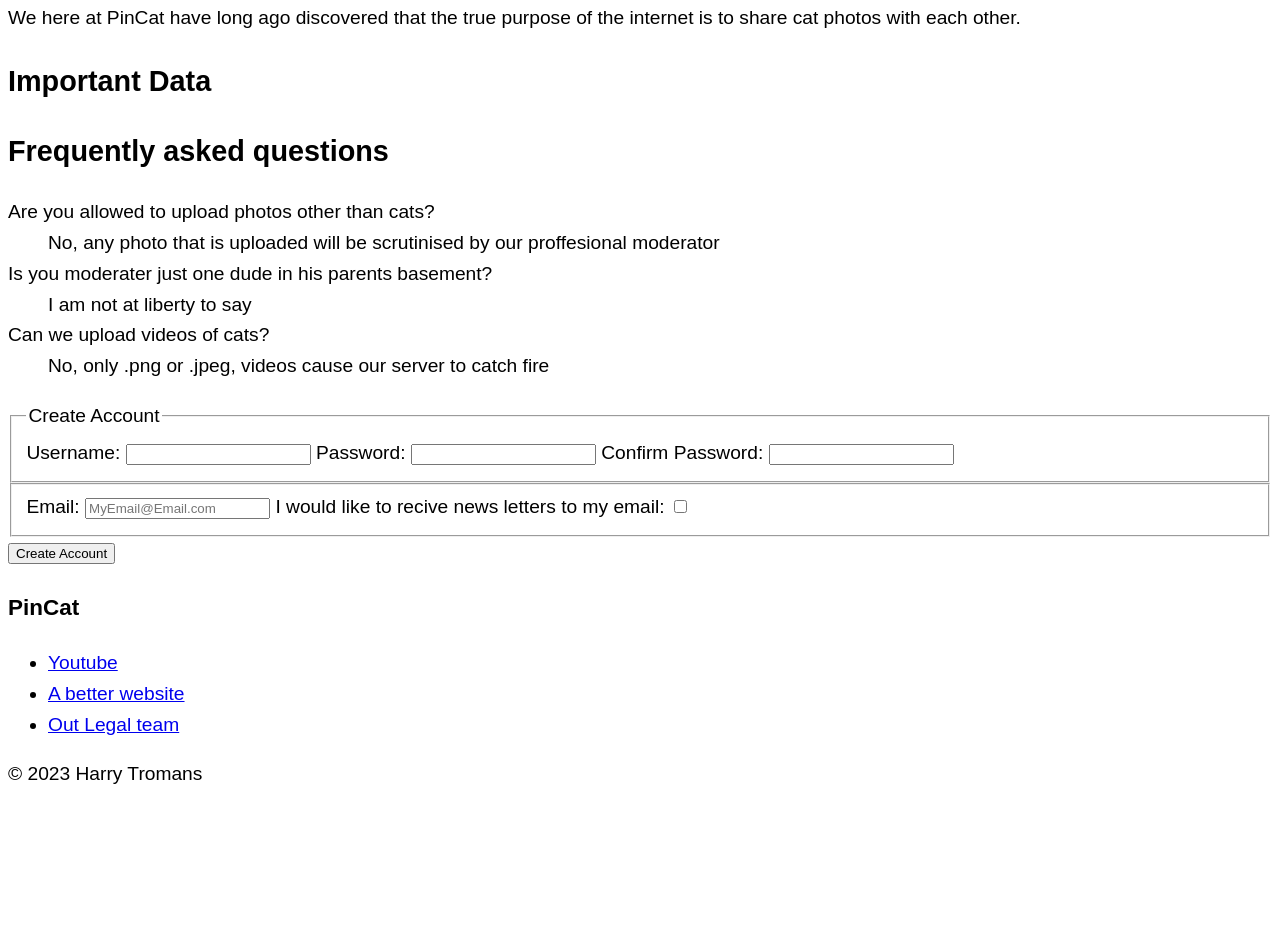
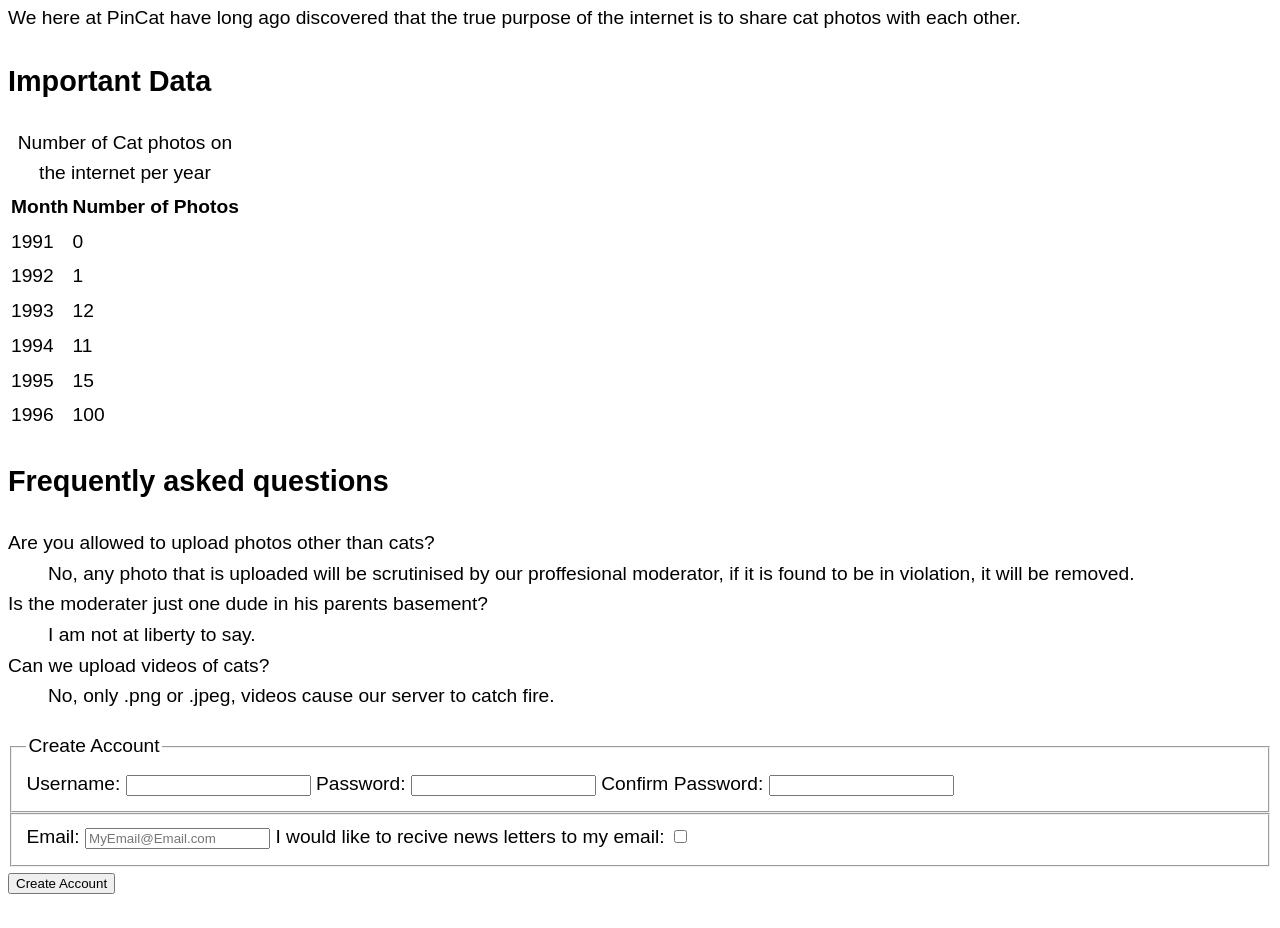
Before and after one commit to irm1005-itec1005-fall-2023/assignment-01-Axx0n2, a plain HTML site: page index.html in a window 1280 px wide. Shown: the part 1415-2343 px from the top of the page. Before the commit the page ends 2224 px from the top, so only its background shows below. Drawn offline with Linux system fonts and the light colour scheme.

Commit message:
ItsTerribleButAllThereTechnically

```diff
--- a/index.html
+++ b/index.html
@@ -75,19 +75,56 @@
       <section>
         <h2>Important Data</h2>
         <p></p>
+        <table>
+          <caption>Number of Cat photos on the internet per year</caption>
+          <thead>
+            <tr>
+              <th>Month</th>
+              <th>Number of Photos</th>
+            </tr>
+          </thead>
+          <tbody>
+            <tr>
+              <td>1991</td>
+              <td>0</td>
+            </tr>
+            <tr>
+              <td>1992</td>
+              <td>1</td>
+            </tr>
+            <tr>
+              <td>1993</td>
+              <td>12</td>
+            </tr>
+            <tr>
+              <td>1994</td>
+              <td>11</td>
+            </tr>
+            <tr>
+              <td>1995</td>
+              <td>15</td>
+            </tr>
+            <tr>
+              <td>1996</td>
+              <td>100</td>
+            </tr>
+          </tbody>
+        </table>
+
+
       </section>
 
       <section>
         <h2>Frequently asked questions</h2>
         <dl>
           <dt>Are you allowed to upload photos other than cats?</dt>
-          <dd>No, any photo that is uploaded will be scrutinised by our proffesional moderator </dd>
+          <dd>No, any photo that is uploaded will be scrutinised by our proffesional moderator, if it is found to be in violation, it will be removed. </dd>
 
-          <dt>Is you moderater just one dude in his parents basement?</dt>
-          <dd>I am not at liberty to say</dd>
+          <dt>Is the moderater just one dude in his parents basement?</dt>
+          <dd>I am not at liberty to say.</dd>
 
           <dt>Can we upload videos of cats?</dt>
-          <dd>No, only .png or .jpeg, videos cause our server to catch fire</dd>
+          <dd>No, only .png or .jpeg, videos cause our server to catch fire.</dd>
         </dl>
       </section>
 
```
